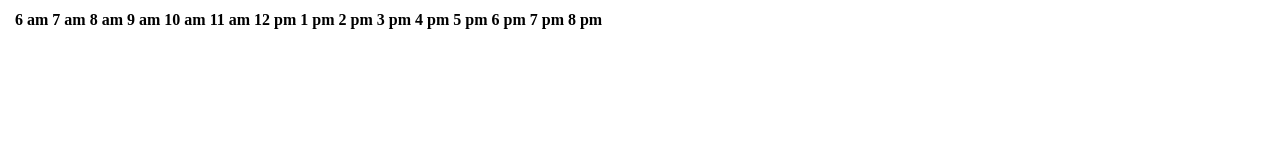
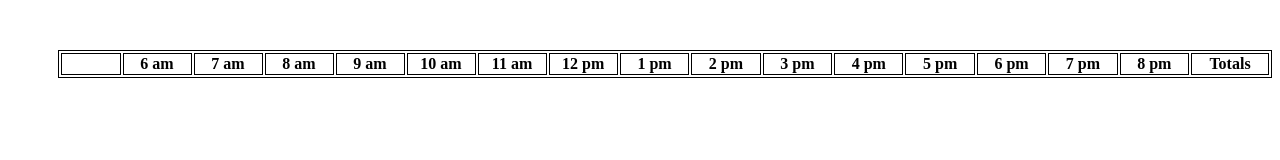
Before and after one commit to hpats67/cookie_stand, a plain HTML site: page sales.html in a window 1280 px wide. Drawn offline with Linux system fonts and the light colour scheme.

Commit message:
one more before stopping for the day

```diff
--- a/app.js
+++ b/app.js
@@ -1,7 +1,7 @@
 'use strict';
 
-var time = ['', '6 am', '7 am', '8 am', '9 am', '10 am', '11 am', '12 pm',
-            '1 pm', '2 pm', '3 pm', '4 pm', '5 pm', '6 pm', '7 pm', '8 pm'];
+var time = [' ', '6 am', '7 am', '8 am', '9 am', '10 am', '11 am', '12 pm', '1 pm',
+            '2 pm', '3 pm', '4 pm', '5 pm', '6 pm', '7 pm', '8 pm', 'Totals'];
 
 function Store(name, min, max, age) {
   this.name         = name;
@@ -59,8 +59,6 @@ for(var hours = 0; hours < time.length; hours++){
   salesTbl.appendChild(th);
 }
 
-
-
 var main = document.getElementById('store_info');
 main.appendChild(salesTbl);
 main.appendChild(ul);
--- /dev/null
+++ b/main.css
@@ -0,0 +1,10 @@
+table {
+  margin-top: 50px;
+  margin-left: 50px;
+  border: 1px solid black;
+}
+
+th{
+  width: 100px;
+  border: 1px solid black;
+}
--- a/sales.html
+++ b/sales.html
@@ -1,6 +1,7 @@
 <!DOCTYPE HTML>
 <html>
   <head>
+    <link rel="stylesheet" href="main.css">
   </head>
     <body>
         <header>
```
